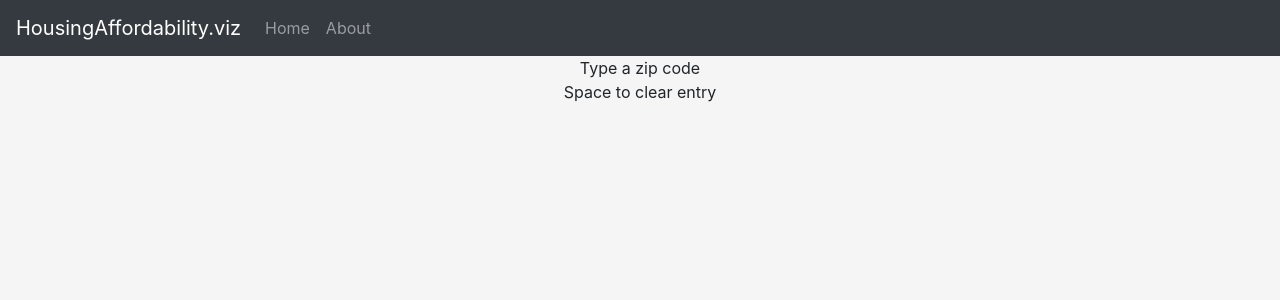
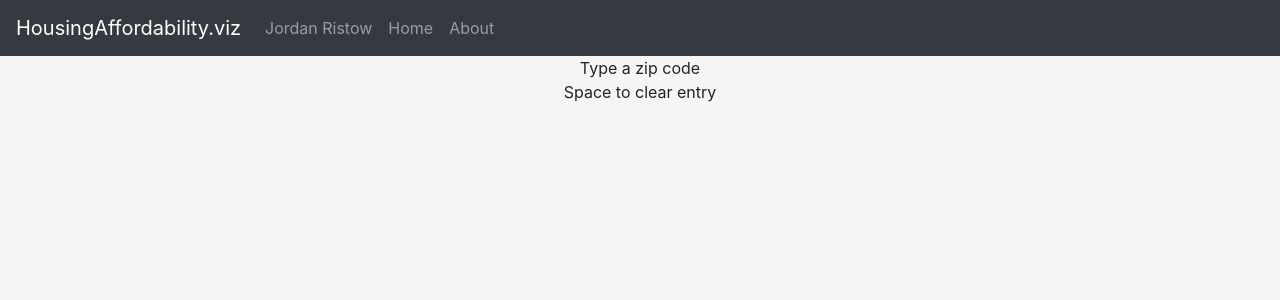
Before and after one commit to jristow/CapstoneServiceLayer, a Flask app: page / in a window 1280 px wide. Shown: the top 300 px of the page. Run offline with Flask 2, Linux system fonts and the light colour scheme; some libraries are stand-ins or nearby versions.

Commit message:
Update index.html

```diff
--- a/templates/index.html
+++ b/templates/index.html
@@ -59,6 +59,9 @@ text { fill: #cbcbcb; font-size: 24px; }
 
         <div class="collapse navbar-collapse" id="navbarColor02">
             <ul class="navbar-nav mr-auto">
+                <li class="nav-item">
+                    <a class="nav-link" href="https://jordanristow.com">Jordan Ristow</a>
+                </li>
                 <li class="nav-item">
                     <a class="nav-link" href="/">Home</a>
                 </li>
```
